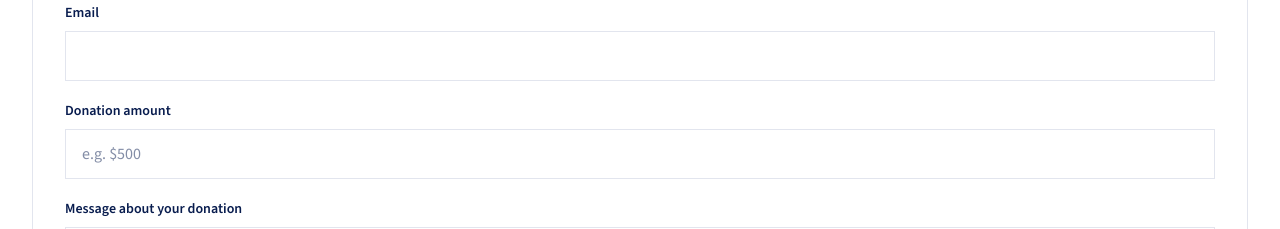
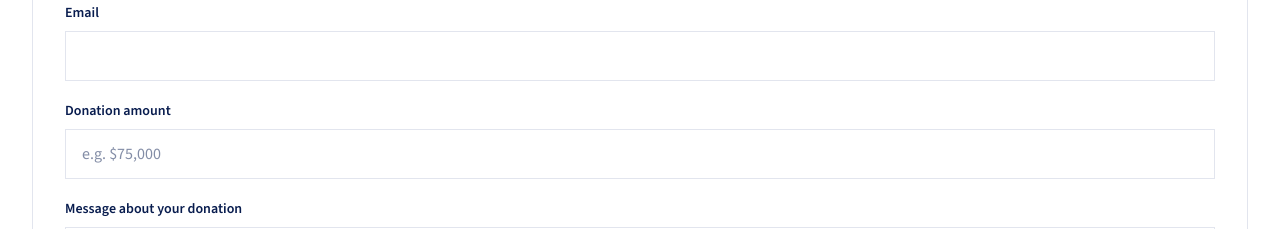
Before and after one commit to kaelogit/techcon-ed, a Next.js app: page /donate in a window 1280 px wide. Shown: the part 2100-2329 px from the top of the page. Built offline with nearby package versions, Linux system fonts and the light colour scheme; no server answers.

Commit message:
Use ,000 as the donate amount example.
Co-authored-by: Cursor <cursoragent@cursor.com>

```diff
--- a/src/components/donate/DonateForm.tsx
+++ b/src/components/donate/DonateForm.tsx
@@ -81,7 +81,7 @@ export function DonateForm() {
           required
           value={amount}
           onChange={(e) => setAmount(e.target.value)}
-          placeholder="e.g. $500"
+          placeholder="e.g. $75,000"
           className="w-full border border-[var(--edwin-line)] bg-white px-4 py-3 text-[var(--trust)] outline-none focus:border-[var(--trust)]"
         />
       </div>
```
